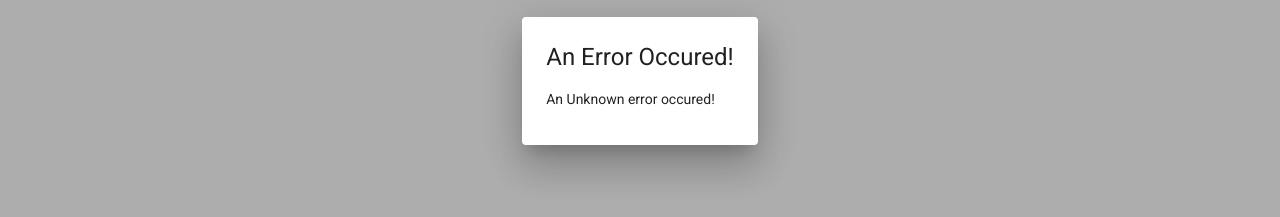
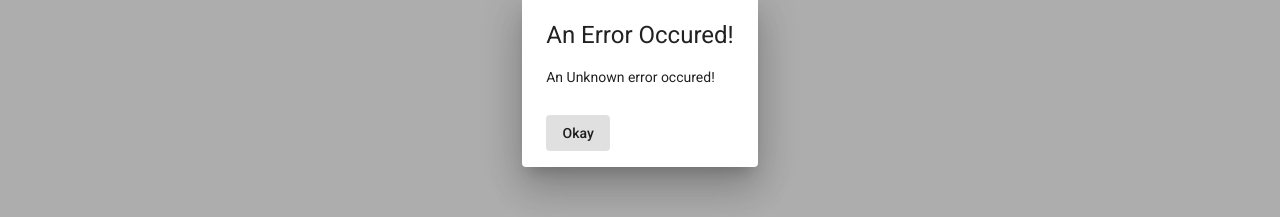
Before and after one commit to yadavmilind08/mean-course, an Angular app: page / in a window 1280 px wide. Shown: the part 319-536 px from the top of the page. Built offline with nearby package versions, Linux system fonts and the light colour scheme; no server answers.

Commit message:
Added error dialog

```diff
--- a/src/app/error-interceptor.ts
+++ b/src/app/error-interceptor.ts
@@ -15,7 +15,11 @@ export class ErrorInterceptor implements HttpInterceptor {
 
     return next.handle(req).pipe(
       catchError((error: HttpErrorResponse) => {
-        this.dialog.open(ErrorComponent);
+        let errorMessage = "An Unknown error occured!";
+        if (error.error.message) {
+          errorMessage = error.error.message;
+        }
+        this.dialog.open(ErrorComponent, { data: { message: errorMessage } });
         return throwError(error);
       }));
   }
--- a/src/app/error/error.component.html
+++ b/src/app/error/error.component.html
@@ -1,2 +1,7 @@
-<h1>An Error Occured!</h1>
-<p>{{message}}</p>
+<h1 mat-dialog-title>An Error Occured!</h1>
+<div mat-dialog-content>
+  <p class="mat-body-1">{{data.message}}</p>
+</div>
+<div mat-dialog-actions>
+  <button mat-button mat-dialog-close>Okay</button>
+</div>
--- a/src/app/error/error.component.ts
+++ b/src/app/error/error.component.ts
@@ -1,8 +1,9 @@
-import { Component } from "@angular/core";
+import { Component, Inject } from "@angular/core";
+import { MAT_DIALOG_DATA } from "@angular/material/dialog";
 
 @Component({
   templateUrl: './error.component.html'
 })
 export class ErrorComponent {
-  message = "An Unknown error occured!";
+  constructor(@Inject(MAT_DIALOG_DATA) public data: { message: string }) { }
 }
```
